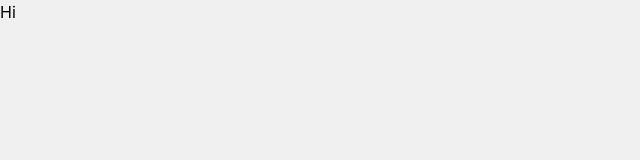
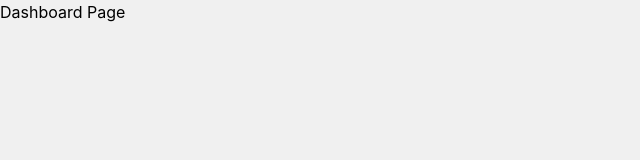
Before and after one commit to gedadev/appointment-manager, a React (Vite) app in the folder frontend/: page /dashboard in a window 1280 px wide. Shown: the top 160 px of the page, without its empty margins (0-640 px from the left). Built offline with nearby package versions, Linux system fonts and the light colour scheme; a web font is replaced by a local one.

Commit message:
Refactor App component to use AppRouter for routing; add Router component with routes for Home, Login, Register, and Dashboard pages

```diff
--- a/frontend/src/App.jsx
+++ b/frontend/src/App.jsx
@@ -1,5 +1,7 @@
+import AppRouter from "./router/Router";
+
 function App() {
-  return <>Hi</>;
+  return <AppRouter />;
 }
 
 export default App;
--- /dev/null
+++ b/frontend/src/router/Router.jsx
@@ -0,0 +1,29 @@
+import { createBrowserRouter, RouterProvider } from "react-router-dom";
+import Login from "../pages/Login";
+
+const Signup = () => <div>Signup Page</div>;
+const Dashboard = () => <div>Dashboard Page</div>;
+const Home = () => <div>Home Page</div>;
+
+const router = createBrowserRouter([
+  {
+    path: "/",
+    element: <Home />,
+  },
+  {
+    path: "/login",
+    element: <Login />,
+  },
+  {
+    path: "/signup",
+    element: <Signup />,
+  },
+  {
+    path: "/dashboard",
+    element: <Dashboard />,
+  },
+]);
+
+export default function AppRouter() {
+  return <RouterProvider router={router} />;
+}
```
